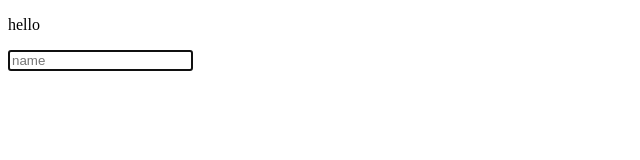
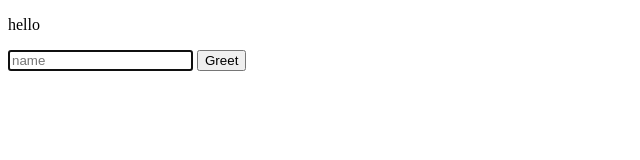
Before and after one commit to Hussein-Abbas/learnGit, a plain HTML site: page index.html in a window 1280 px wide. Shown: the whole page, without its empty margins (0-640 px from the left). Drawn offline with Linux system fonts and the light colour scheme.

Commit message:
add button to greet the user

```diff
--- a/index.html
+++ b/index.html
@@ -10,6 +10,7 @@
     <p>hello</p>
     <form>
         <input autofocus autocomplete="off" name="name" Placeholder="name" type="text">
+        <button type="submit">Greet</button>
     </form>
 </body>
 </html>
```
